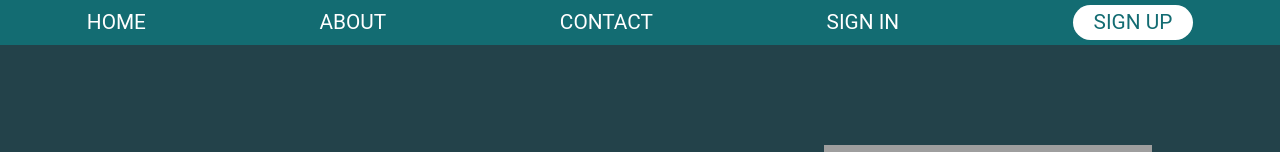
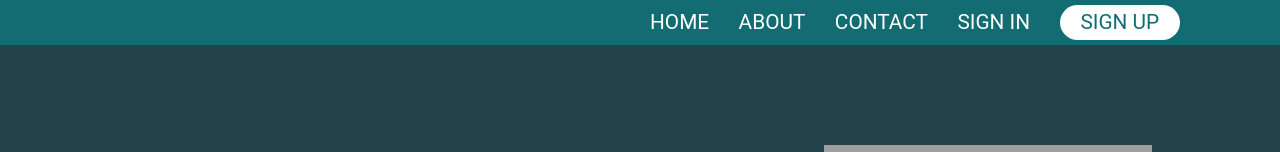
Before and after one commit to TXMack713/conquering-responsive-layouts-day11, a plain HTML site: page index.html in a window 1280 px wide. Shown: the top 152 px of the page. Drawn offline with Linux system fonts and the light colour scheme; grey boxes are pictures that could not be loaded.

Commit message:
1 file modified

```diff
--- a/styles.css
+++ b/styles.css
@@ -79,8 +79,17 @@ header {
   padding: 0;
   list-style: none;
   display: flex;
-  justify-content: space-around;
-  /* align-items: center; */
+  justify-content: flex-end;
+  align-items: center;
+  margin-right: 100px;
+}
+
+.nav__item {
+  margin-right: 2.5%;
+}
+
+.nav__item:last-of-type {
+  margin-right: 0;
 }
 
 .nav__link {
```
